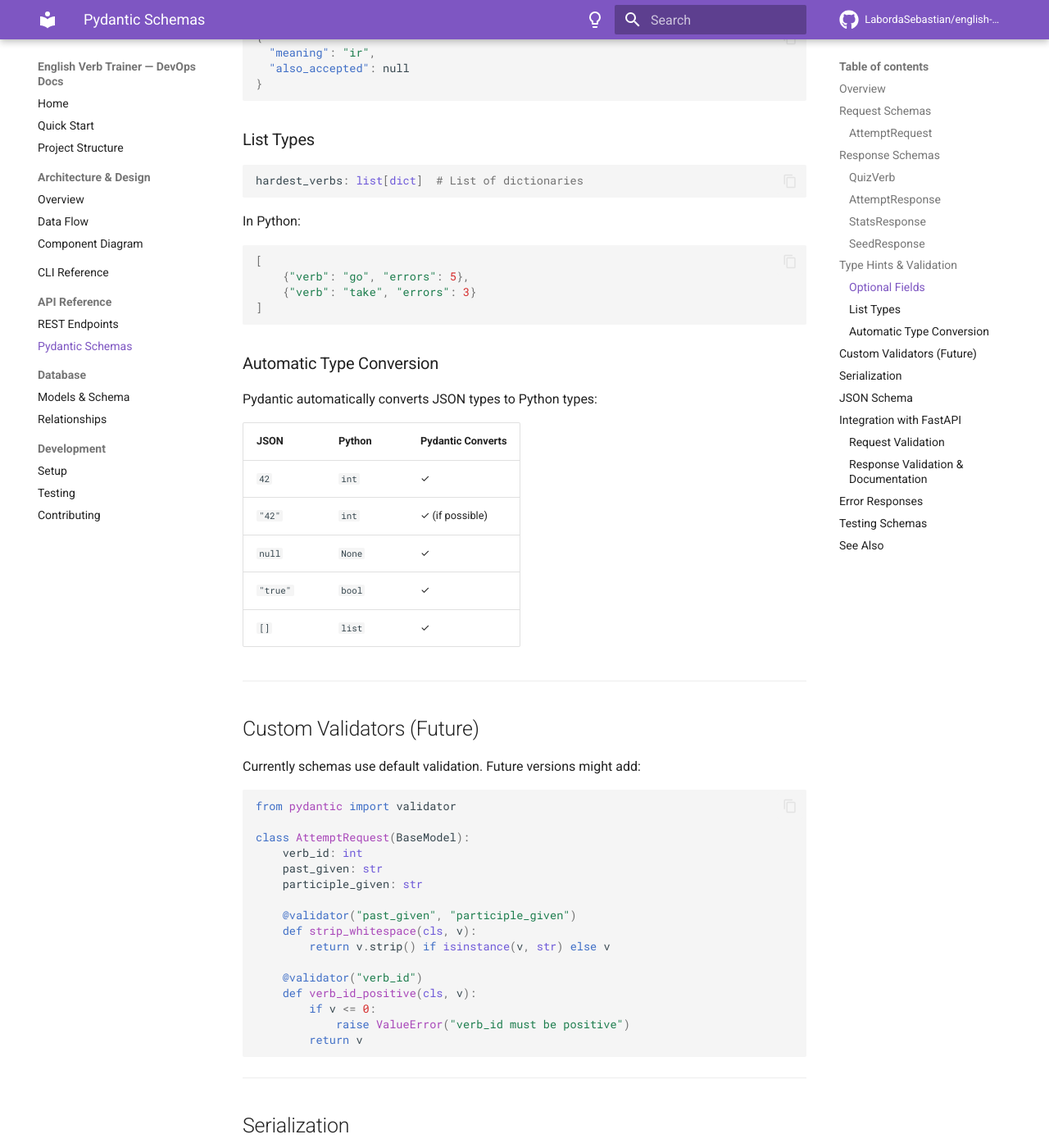
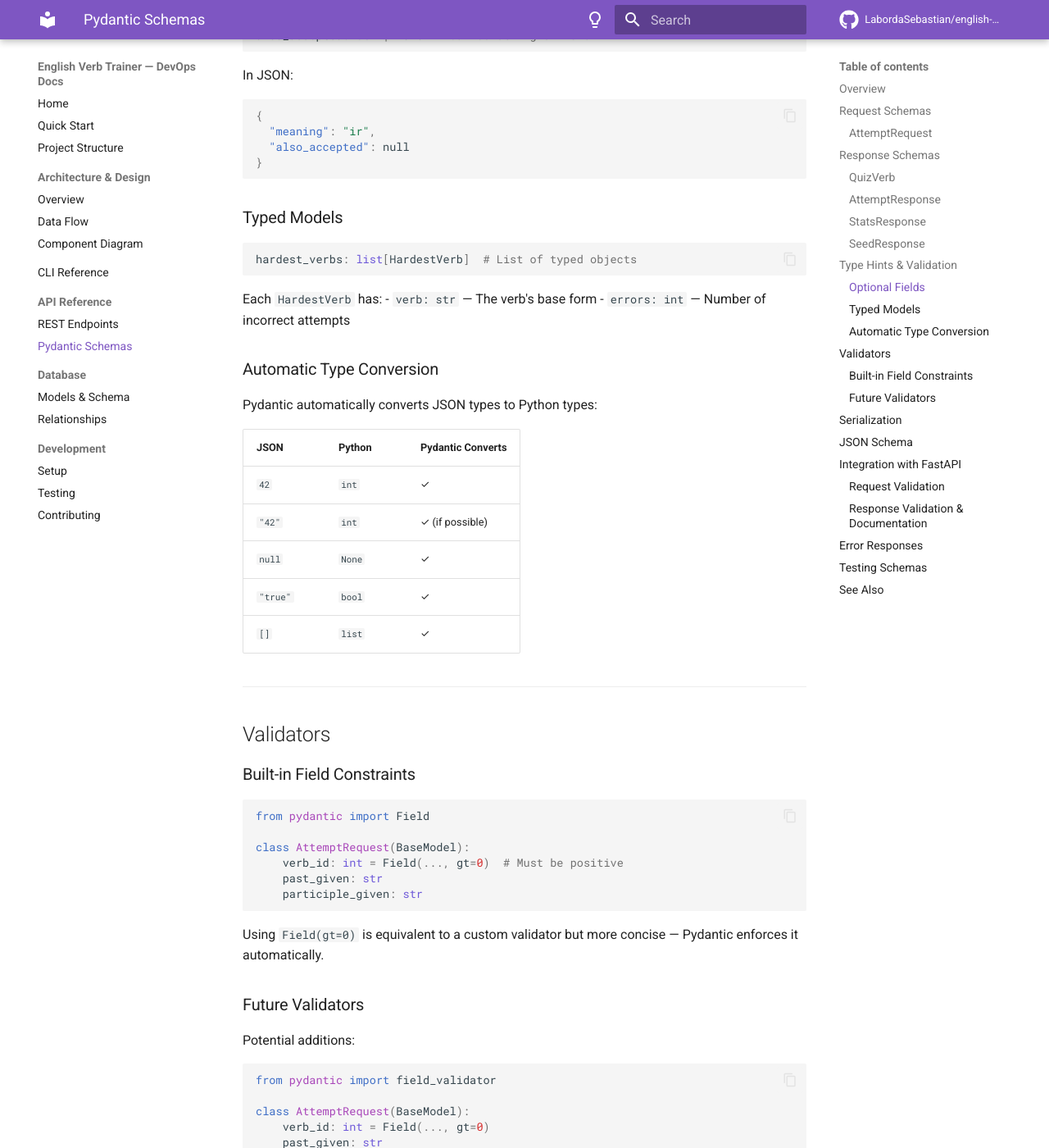
Before and after one commit to LabordaSebastian/english-verb-trainer, an MkDocs documentation site: the page built from docs/api/schemas.md, in a window 1280 px wide and 1400 px high, scrolled down 3648 px. Shown: the whole window at 82% size. Built offline with MkDocs 1.6.1 and Material for MkDocs 9.7.7, drawn with Linux system fonts in a browser that asks for light colours; comment, search, counter and statistics services are not loaded; some of the changed text lies outside the part shown.

Commit message:
docs: update schemas and structure docs for Phase 3 refactoring
- Update AttemptRequest with Field(gt=0) validation docs
- Add HardestVerb model to StatsResponse schema docs
- Add Validators section (replaces Custom Validators Future)
- Update structure.md with run_migrations and HardestVerb references

````diff
--- a/docs/api/schemas.md
+++ b/docs/api/schemas.md
@@ -14,7 +14,7 @@
 
 ```python
 class AttemptRequest(BaseModel):
-    verb_id: int
+    verb_id: int = Field(..., gt=0)
     past_given: str
     participle_given: str
 ```
@@ -29,12 +29,13 @@
 ```
 
 **Validation**:
-- `verb_id` must be an integer (auto-converted from JSON number)
+- `verb_id` must be a positive integer (`gt=0`)
 - `past_given` must be a string (required)
 - `participle_given` must be a string (required)
 
 **Errors if**:
 - Missing any required field → 422 Unprocessable Entity
+- `verb_id <= 0` → 422 (must be positive)
 - `verb_id` is not a number → auto-conversion fails
 
 ---
@@ -127,12 +128,17 @@
 User statistics and progress.
 
 ```python
+class HardestVerb(BaseModel):
+    verb: str
+    errors: int
+
+
 class StatsResponse(BaseModel):
     total: int
     correct: int
     wrong: int
     accuracy: float
-    hardest_verbs: list[dict]
+    hardest_verbs: list[HardestVerb]
 ```
 
 **Example**:
@@ -155,7 +161,7 @@
 - `correct` — Number of correct answers
 - `wrong` — Number of incorrect answers
 - `accuracy` — Percentage (0-100), rounded to 1 decimal
-- `hardest_verbs` — List of up to 5 verbs with most errors
+- `hardest_verbs` — List of `HardestVerb` objects (up to 5 verbs with most errors)
 
 **Calculations**:
 ```python
@@ -210,19 +216,15 @@
 }
 ```
 
-### List Types
+### Typed Models
 
 ```python
-hardest_verbs: list[dict]  # List of dictionaries
+hardest_verbs: list[HardestVerb]  # List of typed objects
 ```
 
-In Python:
-```python
-[
-    {"verb": "go", "errors": 5},
-    {"verb": "take", "errors": 3}
-]
-```
+Each `HardestVerb` has:
+- `verb: str` — The verb's base form
+- `errors: int` — Number of incorrect attempts
 
 ### Automatic Type Conversion
 
@@ -238,27 +240,37 @@
 
 ---
 
-## Custom Validators (Future)
+## Validators
 
-Currently schemas use default validation. Future versions might add:
+### Built-in Field Constraints
 
 ```python
-from pydantic import validator
+from pydantic import Field
 
 class AttemptRequest(BaseModel):
-    verb_id: int
+    verb_id: int = Field(..., gt=0)  # Must be positive
+    past_given: str
+    participle_given: str
+```
+
+Using `Field(gt=0)` is equivalent to a custom validator but more concise — Pydantic enforces it automatically.
+
+### Future Validators
+
+Potential additions:
+
+```python
+from pydantic import field_validator
+
+class AttemptRequest(BaseModel):
+    verb_id: int = Field(..., gt=0)
     past_given: str
     participle_given: str
 
-    @validator("past_given", "participle_given")
-    def strip_whitespace(cls, v):
-        return v.strip() if isinstance(v, str) else v
-
-    @validator("verb_id")
-    def verb_id_positive(cls, v):
-        if v <= 0:
-            raise ValueError("verb_id must be positive")
-        return v
+    @field_validator("past_given", "participle_given")
+    @classmethod
+    def strip_whitespace(cls, v: str) -> str:
+        return v.strip()
 ```
 
 ---
````
Also changed, not shown: docs/structure.md (+4 -3 lines).
